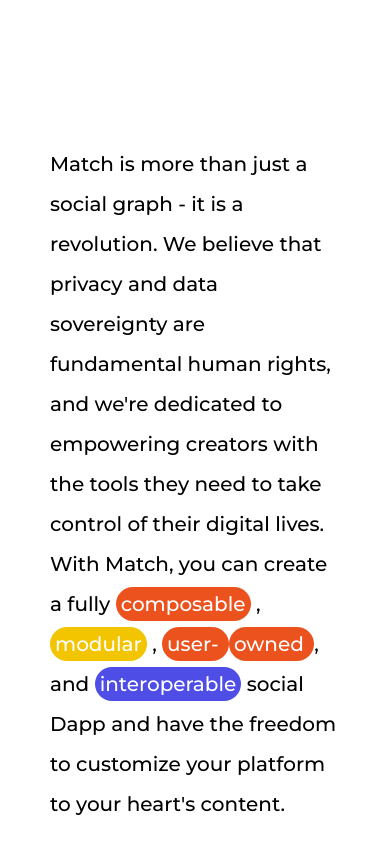
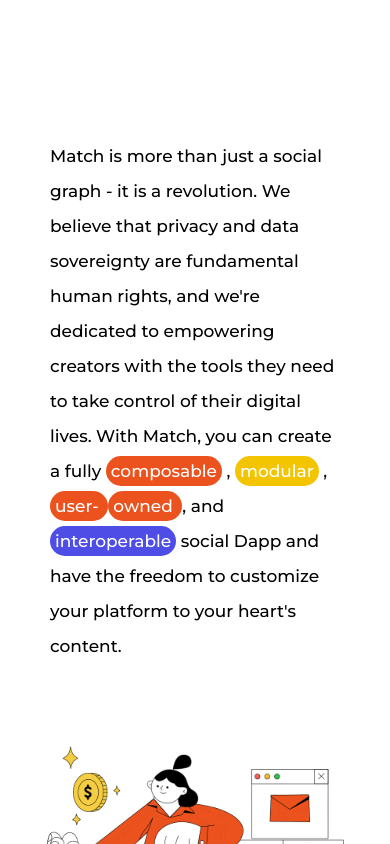
Before and after one commit to DevOlagboye/mathchain-react, a React (Create React App) app: page / in a window 390 px wide. Shown: the part 1700-2544 px from the top of the page. Built offline with nearby package versions, Linux system fonts and the light colour scheme.

Commit message:
Made some changes with responsiveness

```diff
--- a/src/Components/About/About.css
+++ b/src/Components/About/About.css
@@ -52,6 +52,8 @@
   }
   .about-text > h5 {
     width: 100%;
+    font-size: 17px;
+    line-height: 35px;
   }
 }
 
```
